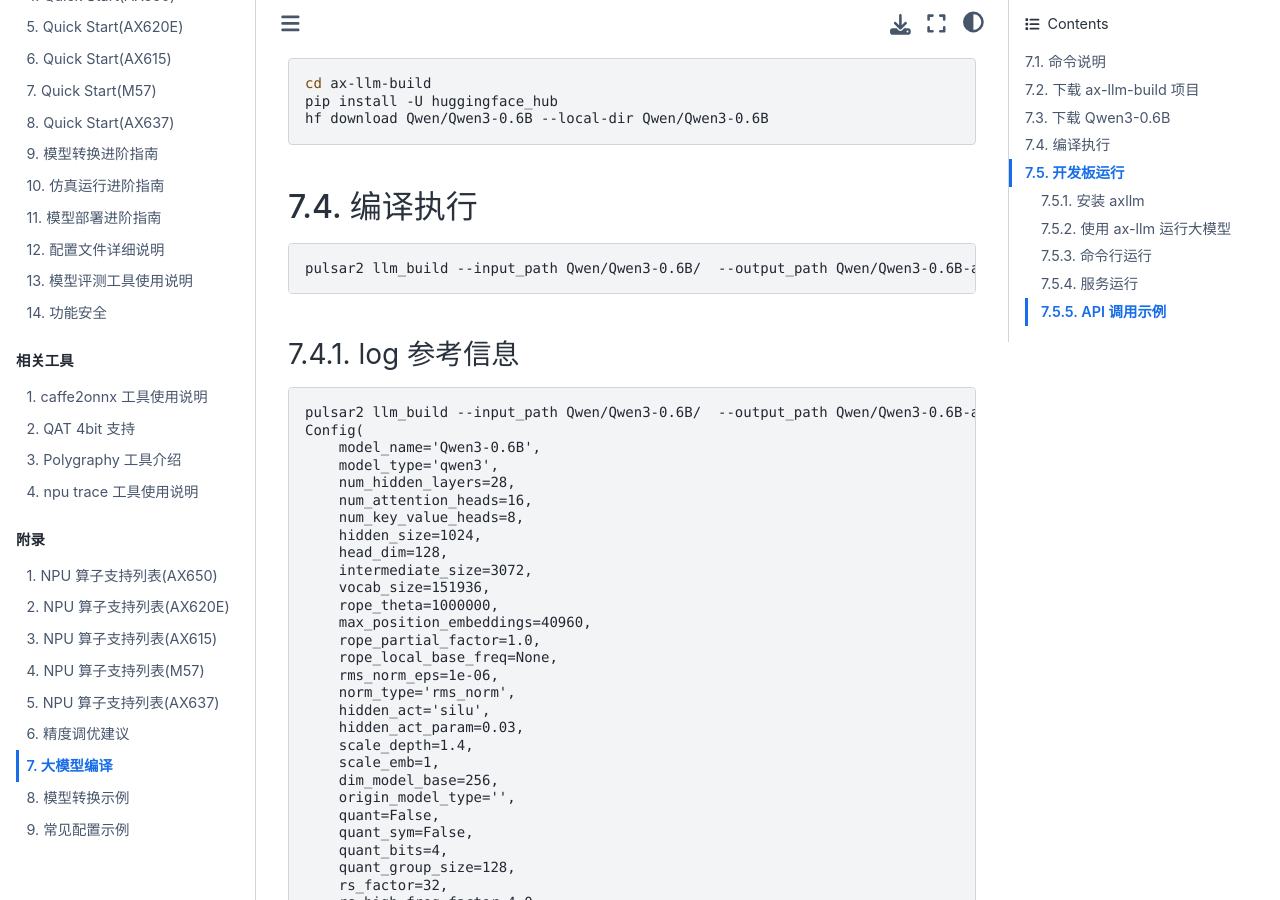
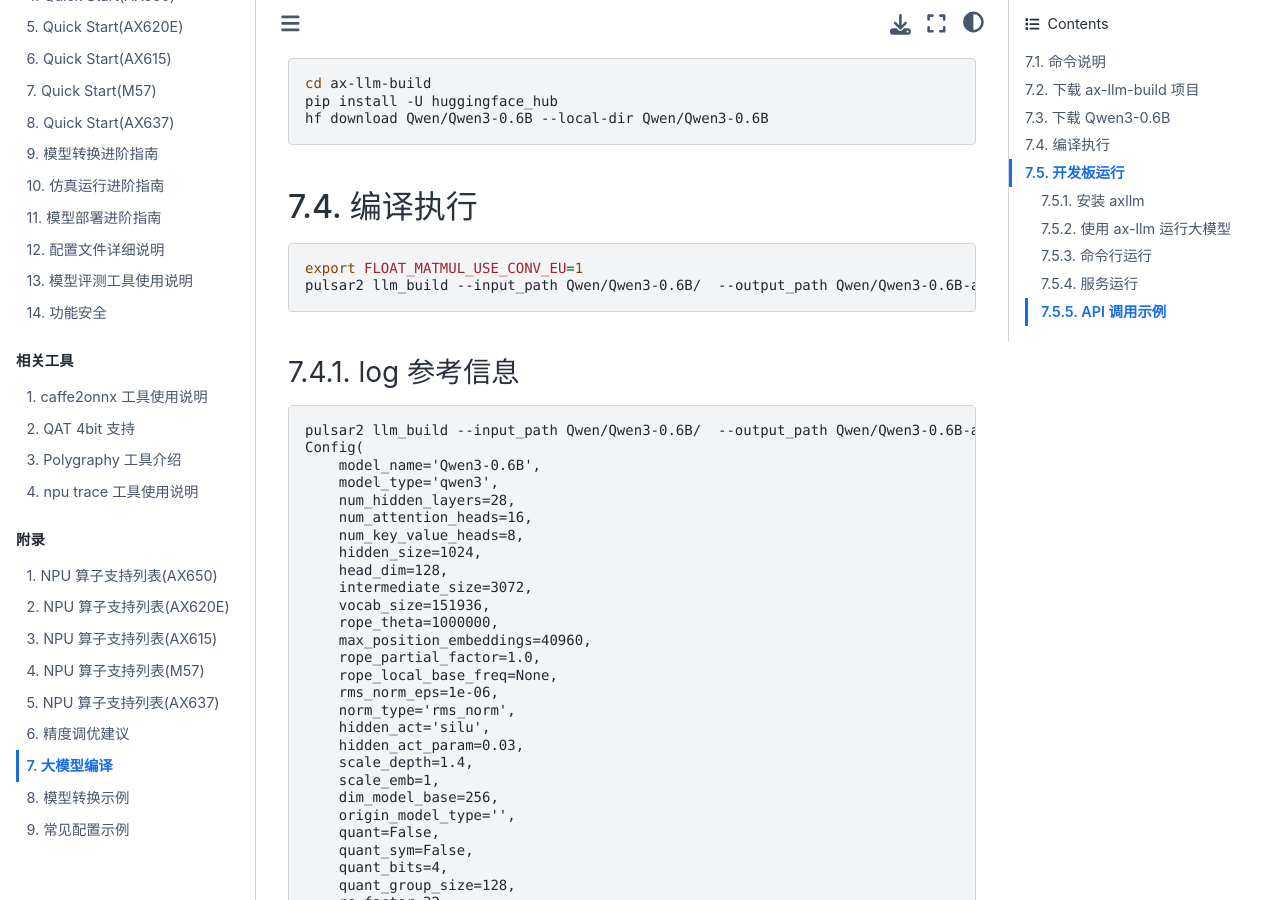
Before and after one commit to AXERA-TECH/pulsar2-docs, a Sphinx documentation site: the page built from source/appendix/build_llm.md, in a window 1280 px wide and 900 px high, scrolled down 2337 px. Built offline with Sphinx 7.4.7 and the Sphinx Book theme 1.1.4, drawn with Linux system fonts in a browser that asks for light colours.

Commit message:
Update build_llm.md

````diff
--- a/source/appendix/build_llm.md
+++ b/source/appendix/build_llm.md
@@ -111,6 +111,7 @@ hf download Qwen/Qwen3-0.6B --local-dir Qwen/Qwen3-0.6B
 ## 编译执行
 
 ```shell
+export FLOAT_MATMUL_USE_CONV_EU=1
 pulsar2 llm_build --input_path Qwen/Qwen3-0.6B/  --output_path Qwen/Qwen3-0.6B-ax650 --hidden_state_type bf16 --kv_cache_len 1023 --prefill_len 128 --last_kv_cache_len 128 --last_kv_cache_len 256 --last_kv_cache_len 384 --last_kv_cache_len 512  --chip AX650 -c 1 --parallel 8
 ```
 
````
